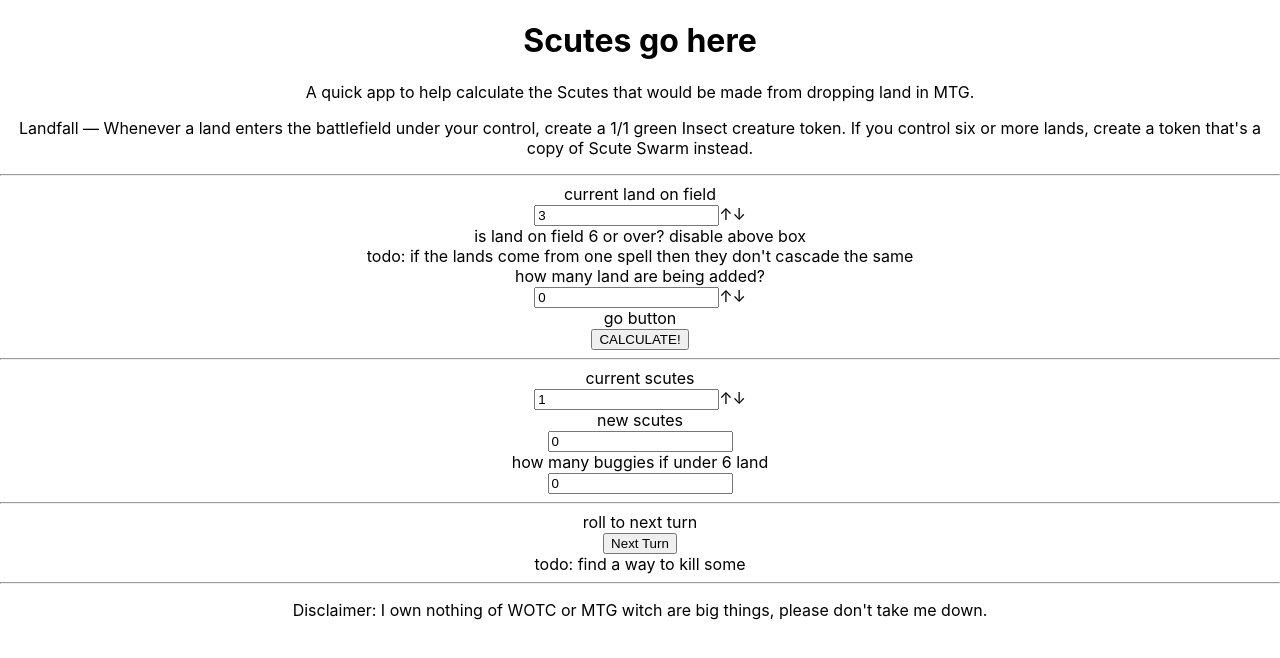
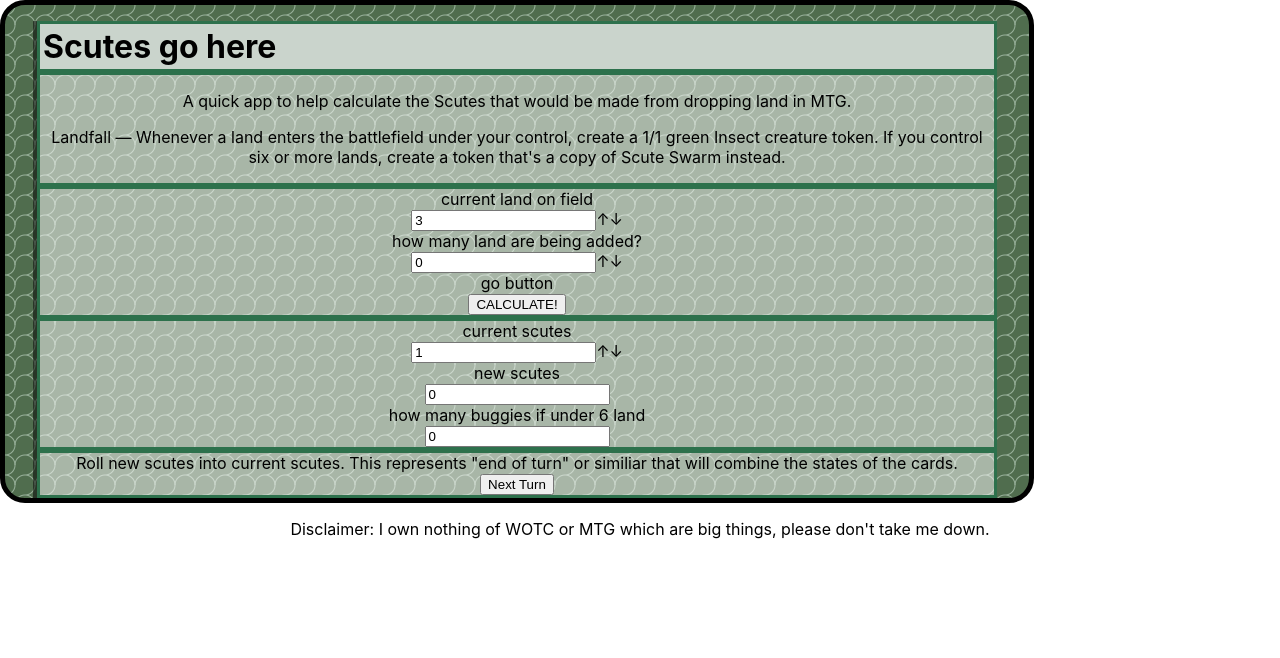
Before and after one commit to Schoony415/ScuteStorm, a React (Create React App) app: page / in a window 1280 px wide. Shown: the top 658 px of the page. Built offline with nearby package versions, Linux system fonts and the light colour scheme.

Commit message:
Card body styling

```diff
--- a/src/App.css
+++ b/src/App.css
@@ -1,5 +1,9 @@
 .App {
   text-align: center;
+  min-width: 100%;
+  min-height: 100%;
+  display: flex;
+  flex-direction: column;
 }
 
 .App-logo {
@@ -36,3 +40,42 @@
     transform: rotate(360deg);
   }
 }
+
+
+.Card {
+  width: 75%;
+  height: 75%;
+  border: black 5px solid;
+  border-radius: 25px;
+
+  padding: 1rem 2rem 0rem 2rem;
+
+  background: radial-gradient(circle at 0% 50%, rgba(96, 16, 48, 0) 9px, #99b19b 10px, rgba(96, 16, 48, 0) 11px) 0px 10px,
+  radial-gradient(at 100% 100%,      rgba(96, 16, 48, 0) 9px, #99b19b 10px, rgba(96, 16, 48, 0) 11px),
+  #506d4e;
+  background-size: 20px 20px;
+}
+
+hr {
+  height: 3px;
+  color: black;
+  background-color: #2d714c;
+  width: 75%;
+}
+
+.BodyText {
+  border: #2d714c 3px solid;
+  background: rgba(255,255,255,.5) ;
+  box-shadow: -4px  0px rgba(0,0,0,.5);
+}
+
+h1 {
+  text-align: left;
+
+  border: #2d714c 3px solid;
+  margin: 0;
+  Padding: 3px;
+
+  background: #cad4cc;
+  box-shadow: -4px  0px rgba(0,0,0,.5);
+}
--- a/src/App.tsx
+++ b/src/App.tsx
@@ -54,38 +54,46 @@
 
   return (
     <div className="App">
+      <div className="Card">
+
+
 
       <h1>Scutes go here</h1>
 
+      <div className="BodyText">
         <p>A quick app to help calculate the Scutes that would be made from dropping land in MTG.</p>
         <p>Landfall — Whenever a land enters the battlefield under your control, create a 1/1 green Insect creature token. If you control six or more lands, create a token that's a copy of Scute Swarm instead.</p>
+      </div>
 
-      <hr/>
+      <div className="BodyText">
         <div>current land on field</div>
         <NumBox value={currentLands} onChange={adjustCurrentLands}/>
-      <div>is land on field 6 or over? disable above box</div>
-      <div>todo: if the lands come from one spell then they don't cascade the same</div>
+        {/* <div>is land on field 6 or over? disable above box</div> */}
         <div>how many land are being added?</div>
         <NumBox value={landsHittingTheField} onChange={adjustLandsHittingTheField}/>
         <div>go button</div>
         <input type='button' value='CALCULATE!' onClick={calculateHandler}/>
-      <hr/>
+      </div>
+      <div className="BodyText">
         <div>current scutes</div>
         <NumBox value={initialScutes} onChange={adjustInitialScutes}/>
         <div>new scutes</div>
         <NumBox value={extraScutes} readonly/>
         <div>how many buggies if under 6 land</div>
         <NumBox value={buggers} readonly/>
-
-      <hr/>
-      <div>roll to next turn</div>
+      </div>
+      <div className="BodyText">
+        <div>Roll new scutes into current scutes. This represents "end of turn" or similiar that will combine the states of the cards.</div>
         <input type='button' value='Next Turn' onClick={nextTurn}/>
-      <div>todo: find a way to kill some</div>
+        {/* <div>todo: find a way to kill some</div> */}
+      </div>
 
 
 
-      <hr/>
-      <p>Disclaimer: I own nothing of WOTC or MTG witch are big things, please don't take me down.</p>
+
+      </div>
+      <p>Disclaimer: I own nothing of WOTC or MTG which are big things, please don't take me down.</p>
+
     </div>
   );
 }
```
Lines whose indentation alone changed are shown as unchanged.
